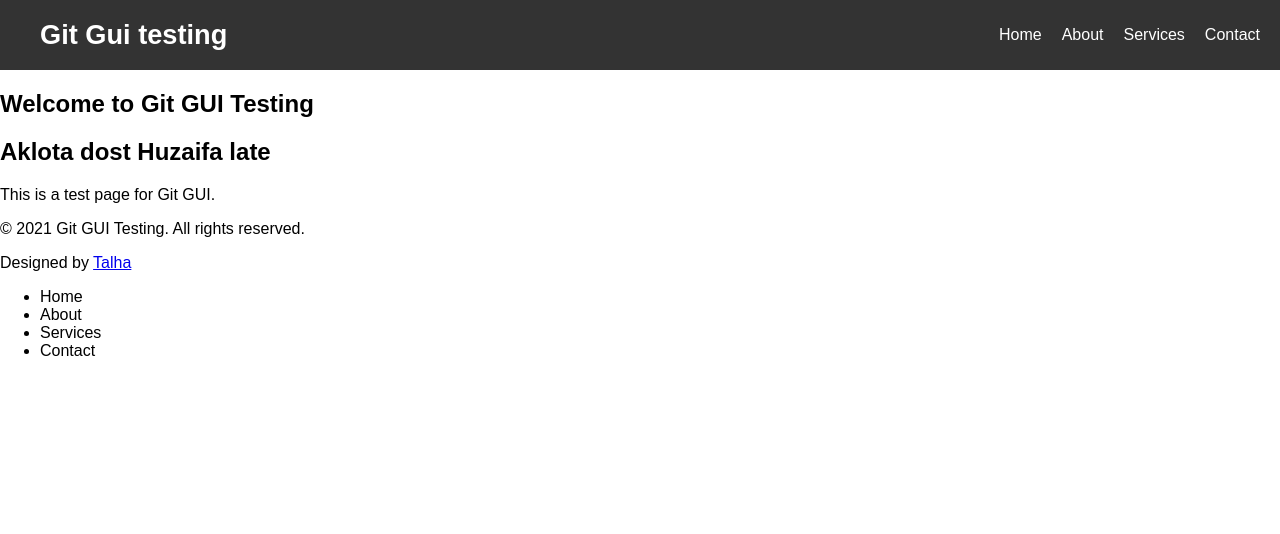
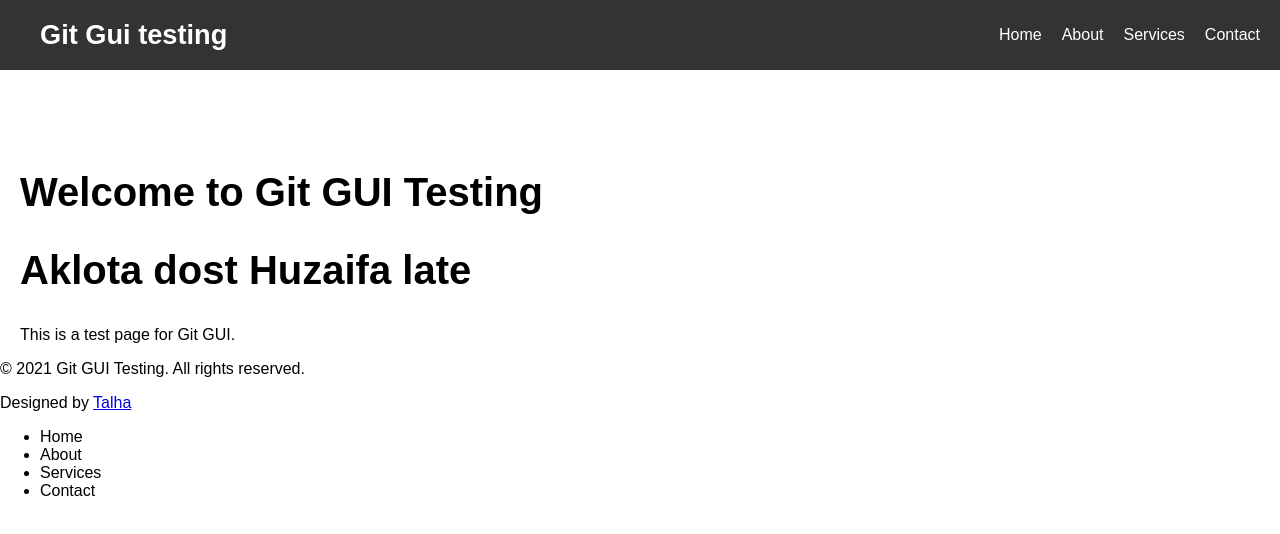
Before and after one commit to mtalha1101/GitGui, a plain HTML site: page index.html in a window 1280 px wide. Drawn offline with Linux system fonts and the light colour scheme.

Commit message:
section data has been added

```diff
--- a/index.html
+++ b/index.html
@@ -31,6 +31,14 @@
         font-size: 1.7rem;
         font-weight: bold;
         margin-left: 20px;
+    }
+    section {
+        margin-top: 100px;
+        margin-left: 20px;
+    }
+    section h1 {
+        font-size: 2.5rem;
+        font-weight: bolder;
     }
   </style>
 </head>
```
